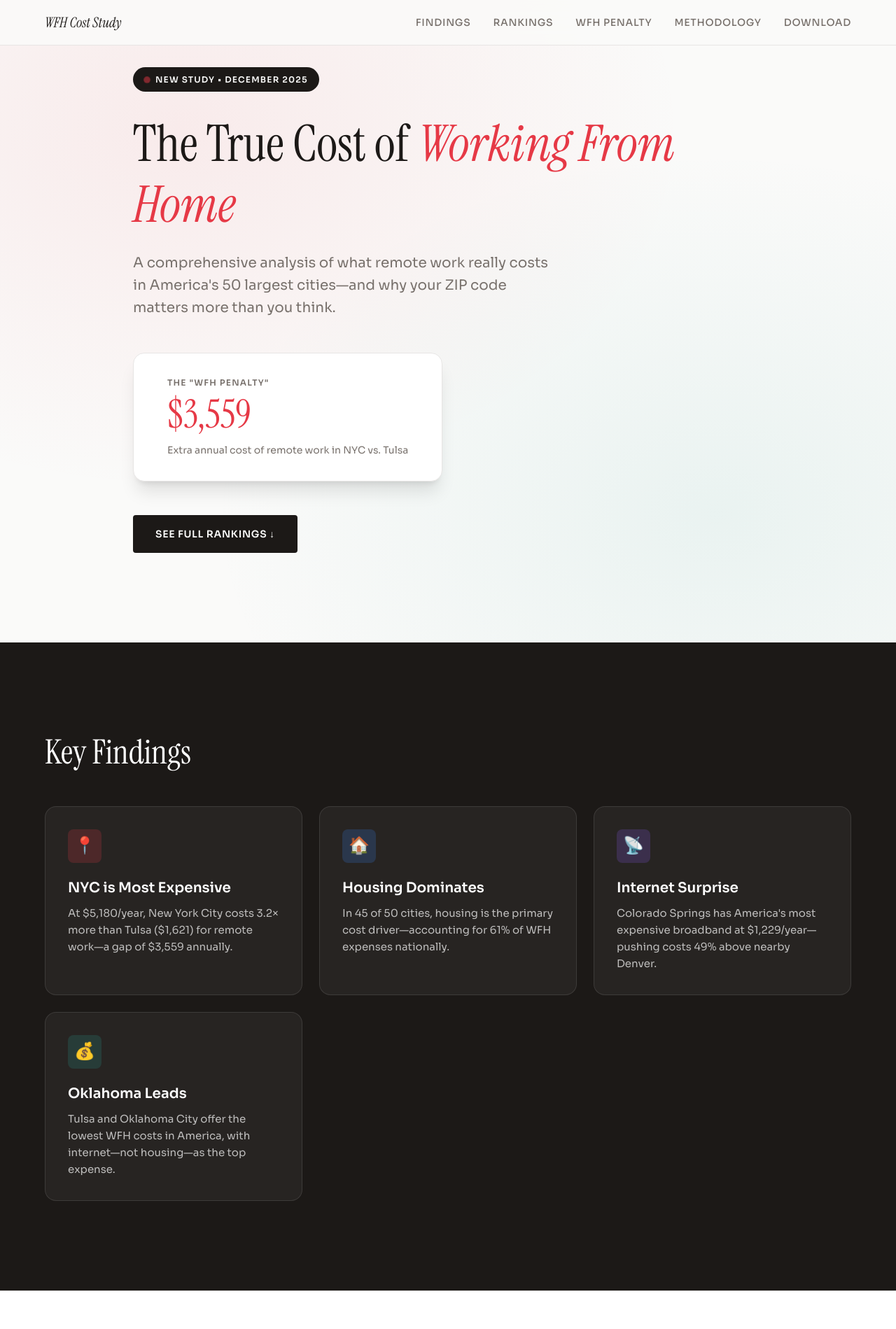
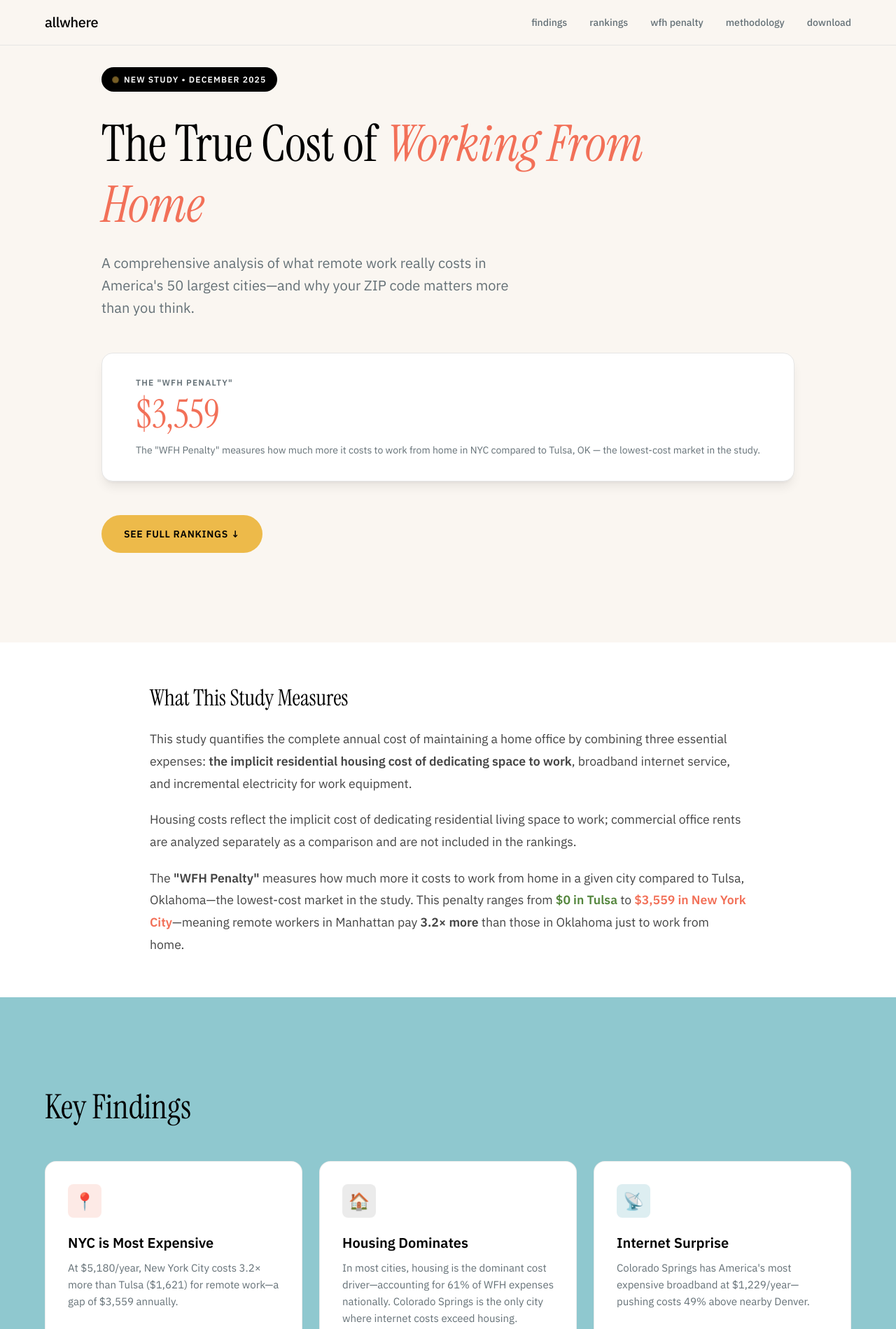
Before and after one commit to aleksandarljubinkovic/The-True-Cost-of-Working-From-Home, a plain HTML site: page index.html in a window 1280 px wide. Shown: the top 1899 px of the page at 70% size. Drawn offline with nearby package versions, Linux system fonts and the light colour scheme.

Commit message:
Add files via upload

```diff
--- a/index.html
+++ b/index.html
@@ -10,8 +10,8 @@
     <meta property="og:title" content="The True Cost of Working From Home | 50 U.S. Cities Ranked">
     <meta property="og:description" content="NYC costs 3.2× more than Tulsa for remote work. Housing drives 61% of WFH expenses nationally.">
     <meta property="og:type" content="article">
-    <meta property="og:url" content="">
-    <meta property="og:image" content="">
+    <meta property="og:url" content="https://allwhere.co/wfh-cost-study">
+    <meta property="og:image" content="https://allwhere.co/wfh-cost-study-og.png">
 
     <!-- Twitter Card -->
     <meta name="twitter:card" content="summary_large_image">
@@ -21,35 +21,46 @@
     <!-- Fonts -->
     <link rel="preconnect" href="https://fonts.googleapis.com">
     <link rel="preconnect" href="https://fonts.gstatic.com" crossorigin>
-    <link href="https://fonts.googleapis.com/css2?family=Instrument+Serif:ital@0;1&family=Sora:wght@300;400;500;600;700;800&display=swap" rel="stylesheet">
+    <link href="https://fonts.googleapis.com/css2?family=IBM+Plex+Sans:wght@400;500;600&family=Instrument+Serif:ital@0;1&display=swap" rel="stylesheet">
 
     <!-- Chart.js -->
     <script src="https://cdn.jsdelivr.net/npm/chart.js"></script>
 
     <style>
         :root {
-            /* Colors */
-            --color-expensive: #E63946;
-            --color-expensive-light: #FFCCD2;
-            --color-mid: #F4A261;
-            --color-affordable: #2A9D8F;
-            --color-affordable-light: #C8F0EB;
-
-            --color-bg: #FAFAF9;
-            --color-bg-alt: #F5F5F4;
-            --color-bg-dark: #1C1917;
-            --color-text: #1C1917;
-            --color-text-muted: #78716C;
-            --color-text-light: #A8A29E;
-            --color-border: #E7E5E4;
-
-            --color-housing: #3B82F6;
-            --color-internet: #8B5CF6;
-            --color-electricity: #F59E0B;
+            /* allwhere Brand Colors */
+            --color-cream: #FAF6F1;            /* Warm cream - main background */
+            --color-black: #000000;            /* Black - text, dark elements */
+            --color-gold: #EDBA4A;             /* Golden yellow - primary CTA */
+            --color-white: #FFFFFF;            /* White - cards */
+            --color-cyan: #8FC8CF;             /* Teal - feature sections */
+            --color-coral: #F27058;            /* Coral - highlights, links */
+            --color-green: #53853C;            /* Green - success, affordable */
+            --color-gray: #647076;             /* Gray - muted text */
+
+            /* Semantic Colors */
+            --color-expensive: #F27058;        /* Coral for expensive */
+            --color-expensive-light: #FDEAE6;
+            --color-mid: #EDBA4A;              /* Gold for mid-range */
+            --color-affordable: #53853C;       /* Green for affordable */
+            --color-affordable-light: #E8F0E5;
+
+            --color-bg: #FAF6F1;               /* Cream background */
+            --color-bg-alt: #FFFFFF;           /* White for cards */
+            --color-bg-dark: #000000;          /* Black for dark sections */
+            --color-bg-feature: #8FC8CF;       /* Cyan for feature sections */
+            --color-text: #000000;             /* Black text */
+            --color-text-muted: #647076;       /* Gray muted text */
+            --color-text-light: #8A9199;       /* Lighter gray */
+            --color-border: #E5E5E5;           /* Light border */
+
+            --color-housing: #000000;          /* Black for housing */
+            --color-internet: #8FC8CF;         /* Cyan for internet */
+            --color-electricity: #EDBA4A;      /* Gold for electricity */
 
             /* Typography */
             --font-display: 'Instrument Serif', Georgia, serif;
-            --font-body: 'Sora', system-ui, sans-serif;
+            --font-body: 'IBM Plex Sans', 'Sora', system-ui, sans-serif;
 
             /* Spacing */
             --section-padding: clamp(4rem, 10vw, 8rem);
@@ -58,9 +69,9 @@
 
             /* Effects */
             --shadow-sm: 0 1px 2px rgba(0,0,0,0.05);
-            --shadow-md: 0 4px 6px -1px rgba(0,0,0,0.1), 0 2px 4px -2px rgba(0,0,0,0.1);
-            --shadow-lg: 0 10px 15px -3px rgba(0,0,0,0.1), 0 4px 6px -4px rgba(0,0,0,0.1);
-            --shadow-xl: 0 20px 25px -5px rgba(0,0,0,0.1), 0 8px 10px -6px rgba(0,0,0,0.1);
+            --shadow-md: 0 4px 6px -1px rgba(0,0,0,0.07), 0 2px 4px -2px rgba(0,0,0,0.07);
+            --shadow-lg: 0 10px 15px -3px rgba(0,0,0,0.08), 0 4px 6px -4px rgba(0,0,0,0.08);
+            --shadow-xl: 0 20px 25px -5px rgba(0,0,0,0.08), 0 8px 10px -6px rgba(0,0,0,0.08);
 
             --radius-sm: 4px;
             --radius-md: 8px;
@@ -107,13 +118,13 @@
         }
 
         a {
-            color: var(--color-expensive);
+            color: var(--color-coral);
             text-decoration: none;
             transition: color 0.2s ease;
         }
 
         a:hover {
-            color: var(--color-text);
+            color: var(--color-black);
         }
 
         /* Layout */
@@ -138,7 +149,7 @@
             left: 0;
             right: 0;
             z-index: 1000;
-            background: rgba(250, 250, 249, 0.9);
+            background: rgba(250, 246, 241, 0.95);
             backdrop-filter: blur(20px);
             border-bottom: 1px solid var(--color-border);
             transition: transform 0.3s ease, box-shadow 0.3s ease;
@@ -154,10 +165,11 @@
         }
 
         .nav__logo {
-            font-family: var(--font-display);
+            font-family: var(--font-body);
             font-size: 1.25rem;
-            color: var(--color-text);
-            font-style: italic;
+            font-weight: 500;
+            color: var(--color-black);
+            letter-spacing: -0.02em;
         }
 
         .nav__links {
@@ -170,13 +182,13 @@
             font-size: 0.875rem;
             font-weight: 500;
             color: var(--color-text-muted);
-            text-transform: uppercase;
-            letter-spacing: 0.05em;
+            text-transform: lowercase;
+            letter-spacing: 0;
             transition: color 0.2s ease;
         }
 
         .nav__links a:hover {
-            color: var(--color-text);
+            color: var(--color-black);
         }
 
         @media (max-width: 768px) {
@@ -194,19 +206,11 @@
             padding-top: 6rem;
             position: relative;
             overflow: hidden;
+            background: var(--color-bg);
         }
 
         .hero::before {
-            content: '';
-            position: absolute;
-            top: 0;
-            left: 0;
-            right: 0;
-            bottom: 0;
-            background:
-                radial-gradient(ellipse at 20% 20%, rgba(230, 57, 70, 0.08) 0%, transparent 50%),
-                radial-gradient(ellipse at 80% 80%, rgba(42, 157, 143, 0.08) 0%, transparent 50%);
-            pointer-events: none;
+            display: none;
         }
 
         .hero__content {
@@ -218,8 +222,8 @@
             display: inline-flex;
             align-items: center;
             gap: 0.5rem;
-            background: var(--color-text);
-            color: var(--color-bg);
+            background: var(--color-black);
+            color: white;
             padding: 0.5rem 1rem;
             border-radius: 100px;
             font-size: 0.75rem;
@@ -235,7 +239,7 @@
             content: '';
             width: 8px;
             height: 8px;
-            background: var(--color-expensive);
+            background: var(--color-gold);
             border-radius: 50%;
             animation: pulse 2s ease infinite;
         }
@@ -250,11 +254,12 @@
             margin-bottom: 1.5rem;
             animation: fadeInUp 0.8s ease 0.1s forwards;
             opacity: 0;
+            color: var(--color-black);
         }
 
         .hero__title em {
             font-style: italic;
-            color: var(--color-expensive);
+            color: var(--color-coral);
         }
 
         .hero__subtitle {
@@ -269,10 +274,10 @@
         .hero__stat {
             display: inline-flex;
             flex-direction: column;
-            background: white;
+            background: var(--color-white);
             padding: 2rem 3rem;
             border-radius: var(--radius-lg);
-            box-shadow: var(--shadow-xl);
+            box-shadow: var(--shadow-lg);
             border: 1px solid var(--color-border);
             animation: fadeInUp 0.8s ease 0.3s forwards;
             opacity: 0;
@@ -290,7 +295,7 @@
         .hero__stat-value {
             font-family: var(--font-display);
             font-size: 3.5rem;
-            color: var(--color-expensive);
+            color: var(--color-coral);
             line-height: 1;
         }
 
@@ -311,35 +316,35 @@
             align-items: center;
             gap: 0.5rem;
             padding: 1rem 2rem;
-            background: var(--color-text);
-            color: var(--color-bg);
+            background: var(--color-gold);
+            color: var(--color-black);
             font-family: var(--font-body);
             font-size: 0.875rem;
             font-weight: 600;
             text-transform: uppercase;
             letter-spacing: 0.05em;
             border: none;
-            border-radius: var(--radius-sm);
+            border-radius: 100px;
             cursor: pointer;
             transition: all 0.3s ease;
         }
 
         .btn:hover {
-            background: var(--color-expensive);
-            color: white;
+            background: var(--color-black);
+            color: var(--color-white);
             transform: translateY(-2px);
             box-shadow: var(--shadow-lg);
         }
 
         .btn--outline {
             background: transparent;
-            color: var(--color-text);
-            border: 2px solid var(--color-text);
+            color: var(--color-black);
+            border: 2px solid var(--color-black);
         }
 
         .btn--outline:hover {
-            background: var(--color-text);
-            color: var(--color-bg);
+            background: var(--color-black);
+            color: var(--color-white);
         }
 
         @keyframes fadeInUp {
@@ -355,12 +360,12 @@
 
         /* Key Findings */
         .findings {
-            background: var(--color-bg-dark);
-            color: white;
+            background: var(--color-cyan);
+            color: var(--color-black);
         }
 
         .findings h2 {
-            color: white;
+            color: var(--color-black);
             margin-bottom: 3rem;
         }
 
@@ -371,16 +376,16 @@
         }
 
         .finding-card {
-            background: rgba(255, 255, 255, 0.05);
-            border: 1px solid rgba(255, 255, 255, 0.1);
+            background: var(--color-white);
+            border: 1px solid rgba(0, 0, 0, 0.08);
             border-radius: var(--radius-lg);
             padding: 2rem;
             transition: all 0.3s ease;
         }
 
         .finding-card:hover {
-            background: rgba(255, 255, 255, 0.08);
             transform: translateY(-4px);
+            box-shadow: var(--shadow-lg);
         }
 
         .finding-card__icon {
@@ -395,30 +400,30 @@
         }
 
         .finding-card__icon--expensive {
-            background: rgba(230, 57, 70, 0.2);
+            background: rgba(242, 112, 88, 0.15);
         }
 
         .finding-card__icon--housing {
-            background: rgba(59, 130, 246, 0.2);
+            background: rgba(0, 0, 0, 0.08);
         }
 
         .finding-card__icon--internet {
-            background: rgba(139, 92, 246, 0.2);
+            background: rgba(143, 200, 207, 0.3);
         }
 
         .finding-card__icon--affordable {
-            background: rgba(42, 157, 143, 0.2);
+            background: rgba(83, 133, 60, 0.15);
         }
 
         .finding-card h4 {
             font-family: var(--font-body);
             font-weight: 600;
-            color: white;
+            color: var(--color-black);
             margin-bottom: 0.75rem;
         }
 
         .finding-card p {
-            color: rgba(255, 255, 255, 0.7);
+            color: var(--color-text-muted);
             font-size: 0.9375rem;
             line-height: 1.6;
         }
@@ -670,7 +675,7 @@
 
         /* WFH Penalty Section */
         .penalty {
-            background: linear-gradient(135deg, var(--color-expensive) 0%, #C1121F 100%);
+            background: linear-gradient(135deg, var(--color-coral) 0%, #E05A3A 100%);
             color: white;
             position: relative;
             overflow: hidden;
@@ -944,8 +949,8 @@
         }
 
         .surprise-card__angle--warning {
-            background: #FEF3C7;
-            color: #D97706;
+            background: #FDF6E3;
+            color: #B8941A;
         }
 
         .surprise-card p {
@@ -955,7 +960,7 @@
 
         /* Regional Section */
         .regional {
-            background: var(--color-bg-dark);
+            background: var(--color-black);
             color: white;
         }
 
@@ -1011,6 +1016,7 @@
         .regional-card__avg {
             font-family: var(--font-display);
             font-size: 1.25rem;
+            color: var(--color-gold);
         }
 
         .regional-card__cities {
@@ -1094,7 +1100,7 @@
 
         /* Expert Quote */
         .expert {
-            background: white;
+            background: var(--color-bg);
             text-align: center;
         }
 
@@ -1122,7 +1128,7 @@
         .expert__avatar {
             width: 64px;
             height: 64px;
-            background: var(--color-bg-alt);
+            background: var(--color-gold);
             border-radius: 50%;
             display: flex;
             align-items: center;
@@ -1171,7 +1177,7 @@
 
         /* Footer */
         .footer {
-            background: var(--color-bg-dark);
+            background: var(--color-black);
             color: white;
             padding: 3rem 0;
         }
@@ -1190,7 +1196,7 @@
         }
 
         .footer__credit a {
-            color: white;
+            color: var(--color-gold);
             font-weight: 600;
         }
 
@@ -1215,8 +1221,8 @@
         }
 
         .share-btn:hover {
-            background: white;
-            color: var(--color-bg-dark);
+            background: var(--color-gold);
+            color: var(--color-black);
             transform: translateY(-2px);
         }
 
@@ -1253,7 +1259,7 @@
     <!-- Navigation -->
     <nav class="nav" id="nav">
         <div class="nav__inner">
-            <a href="#" class="nav__logo">WFH Cost Study</a>
+            <a href="#" class="nav__logo">allwhere</a>
             <ul class="nav__links">
                 <li><a href="#findings">Findings</a></li>
                 <li><a href="#rankings">Rankings</a></li>
@@ -1273,11 +1279,21 @@
             <div class="hero__stat">
                 <span class="hero__stat-label">The "WFH Penalty"</span>
                 <span class="hero__stat-value">$3,559</span>
-                <span class="hero__stat-context">Extra annual cost of remote work in NYC vs. Tulsa</span>
+                <span class="hero__stat-context">The "WFH Penalty" measures how much more it costs to work from home in NYC compared to Tulsa, OK — the lowest-cost market in the study.</span>
             </div>
             <div class="hero__cta">
                 <a href="#rankings" class="btn">See Full Rankings ↓</a>
             </div>
+        </div>
+    </section>
+
+    <!-- What This Study Measures -->
+    <section class="intro" id="intro" style="background: #fff; padding: 60px 0;">
+        <div class="container" style="max-width: 900px;">
+            <h2 style="font-family: 'Instrument Serif', Georgia, serif; font-size: 2rem; margin-bottom: 1.5rem; color: #000000;">What This Study Measures</h2>
+            <p style="font-size: 1.1rem; line-height: 1.8; color: #444; margin-bottom: 1.25rem;">This study quantifies the complete annual cost of maintaining a home office by combining three essential expenses: <strong>the implicit residential housing cost of dedicating space to work</strong>, broadband internet service, and incremental electricity for work equipment.</p>
+            <p style="font-size: 1.1rem; line-height: 1.8; color: #444; margin-bottom: 1.25rem;">Housing costs reflect the implicit cost of dedicating residential living space to work; commercial office rents are analyzed separately as a comparison and are not included in the rankings.</p>
+            <p style="font-size: 1.1rem; line-height: 1.8; color: #444; margin-bottom: 0;">The <strong>"WFH Penalty"</strong> measures how much more it costs to work from home in a given city compared to Tulsa, Oklahoma—the lowest-cost market in the study. This penalty ranges from <span style="color: #53853C; font-weight: 600;">$0 in Tulsa</span> to <span style="color: #F27058; font-weight: 600;">$3,559 in New York City</span>—meaning remote workers in Manhattan pay <strong>3.2× more</strong> than those in Oklahoma just to work from home.</p>
         </div>
     </section>
 
@@ -1294,7 +1310,7 @@
                 <div class="finding-card">
                     <div class="finding-card__icon finding-card__icon--housing">🏠</div>
                     <h4>Housing Dominates</h4>
-                    <p>In 45 of 50 cities, housing is the primary cost driver—accounting for 61% of WFH expenses nationally.</p>
+                    <p>In most cities, housing is the dominant cost driver—accounting for 61% of WFH expenses nationally. Colorado Springs is the only city where internet costs exceed housing.</p>
                 </div>
                 <div class="finding-card">
                     <div class="finding-card__icon finding-card__icon--internet">📡</div>
@@ -1307,6 +1323,14 @@
                     <p>Tulsa and Oklahoma City offer the lowest WFH costs in America, with internet—not housing—as the top expense.</p>
                 </div>
             </div>
+        </div>
+    </section>
+
+    <!-- WFH vs Office Space Comparison -->
+    <section class="office-comparison" id="office-comparison" style="background: #FFFFFF; padding: 50px 0;">
+        <div class="container" style="max-width: 900px;">
+            <h3 style="font-family: 'Instrument Serif', Georgia, serif; font-size: 1.5rem; margin-bottom: 1rem; color: #000000;">WFH vs Renting Office Space</h3>
+            <p style="font-size: 1rem; line-height: 1.7; color: #555;">To provide context, the study also examined what it would cost to rent an equivalent amount of commercial office space (50 square feet) in each city. These office rent figures are presented as a <strong>benchmark only</strong> and are <strong>not included</strong> in total work-from-home costs or city rankings. The comparison illustrates what remote workers avoid paying by working from home rather than leasing office space.</p>
         </div>
     </section>
 
@@ -1631,8 +1655,12 @@
                 </div>
                 <div class="methodology__details">
                     <div class="method-item">
-                        <h4>🏠 Office Space Cost (50 sq ft)</h4>
-                        <p>Calculated as: <code>(Average 1BR rent ÷ Average apartment size) × 50 sq ft × 12 months</code>. This represents the implicit housing cost of dedicating home space to work.</p>
+                        <h4>🏠 Housing Cost (WFH — Used in Rankings)</h4>
+                        <p>Housing costs represent the implicit cost of dedicating 50 square feet of residential living space to work. This was calculated as: <code>(Average 1BR rent ÷ Average apartment size) × 50 sq ft × 12 months</code>. This reflects the opportunity cost of using part of a home for work rather than personal living space.</p>
+                    </div>
+                    <div class="method-item" style="background: #FFFFFF; border-left: 3px solid #8FC8CF;">
+                        <h4>🏢 Commercial Office Space (Comparison Only)</h4>
+                        <p>Commercial office rent data was analyzed separately to estimate the cost of renting 50 square feet of dedicated office space in each city. <strong>These figures are presented for comparison only and are not included in total WFH costs, rankings, or penalty calculations.</strong></p>
                     </div>
                     <div class="method-item">
                         <h4>📡 Broadband Internet</h4>
@@ -1640,7 +1668,11 @@
                     </div>
                     <div class="method-item">
                         <h4>⚡ Electricity (Equipment Only)</h4>
-                        <p>Equipment load: laptop + monitor + router + LED lamp = 91W × 160 hours/month = 17.6 kWh/month (adjusted for efficiency). Multiplied by local residential rate × 12. <strong>HVAC excluded</strong> as not directly attributable to remote work.</p>
+                        <p>Estimated at 17.6 kWh per month based on typical home office equipment (laptop, monitor, router, lamp) operating during standard work hours. Multiplied by local residential rate × 12. <strong>HVAC excluded</strong> as not directly attributable to remote work.</p>
+                    </div>
+                    <div class="method-item">
+                        <h4>🖥️ Equipment Costs</h4>
+                        <p>Home office equipment costs ($345 one-time) were included and applied uniformly across all cities. Because equipment prices do not vary by location, they do not affect city rankings.</p>
                     </div>
                     <div class="method-item">
                         <h4>📊 Data Sources</h4>
@@ -1686,8 +1718,8 @@
         <div class="container">
             <div class="footer__content">
                 <div class="footer__credit">
-                    If you use this data, please credit and link to: <a href="#">[Your URL]</a><br>
-                    <small>Published December 2025</small>
+                    If you use this data, please credit and link to: <a href="https://allwhere.co">allwhere.co</a><br>
+                    <small>Published December 2025 | A study by allwhere</small>
                 </div>
                 <div class="footer__share">
                     <button class="share-btn" title="Share on Twitter" onclick="shareTwitter()">𝕏</button>
@@ -1898,7 +1930,7 @@
             }
         };
 
-        const colors = ['#3B82F6', '#8B5CF6', '#F59E0B'];
+        const colors = ['#000000', '#8FC8CF', '#EDBA4A'];
 
         new Chart(document.getElementById('chartNYC'), {
             ...chartConfig,
```
